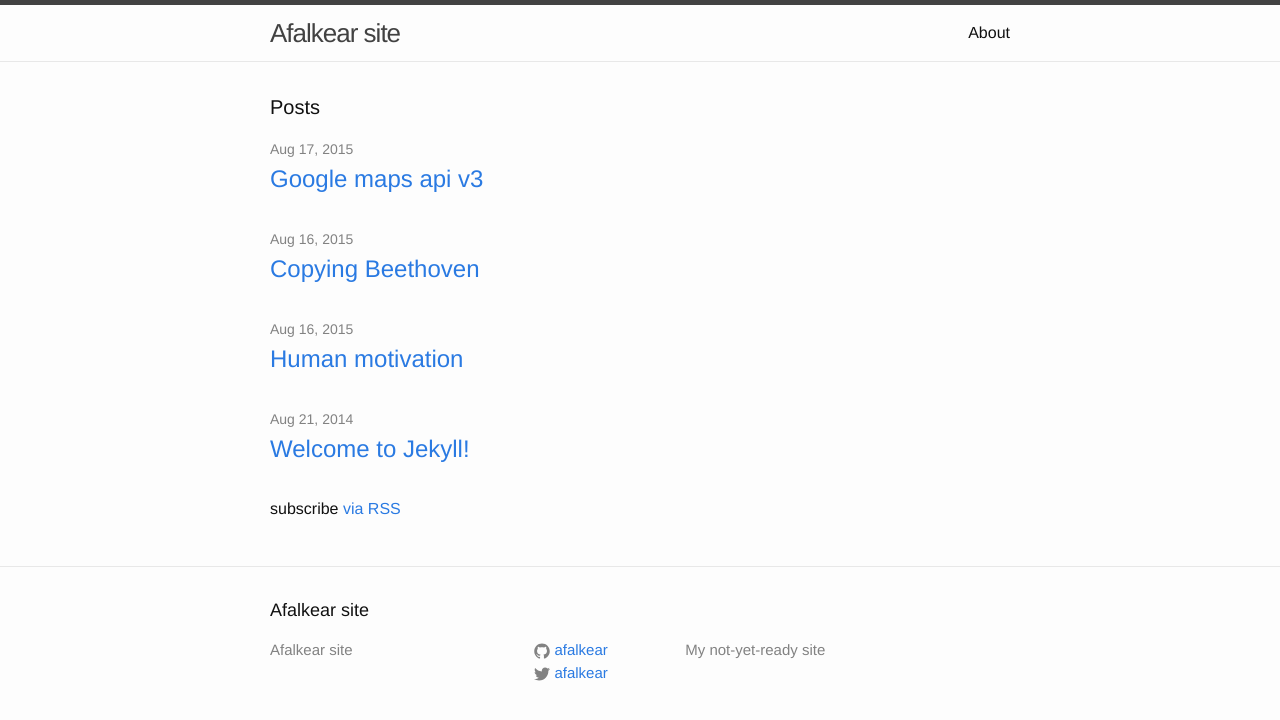
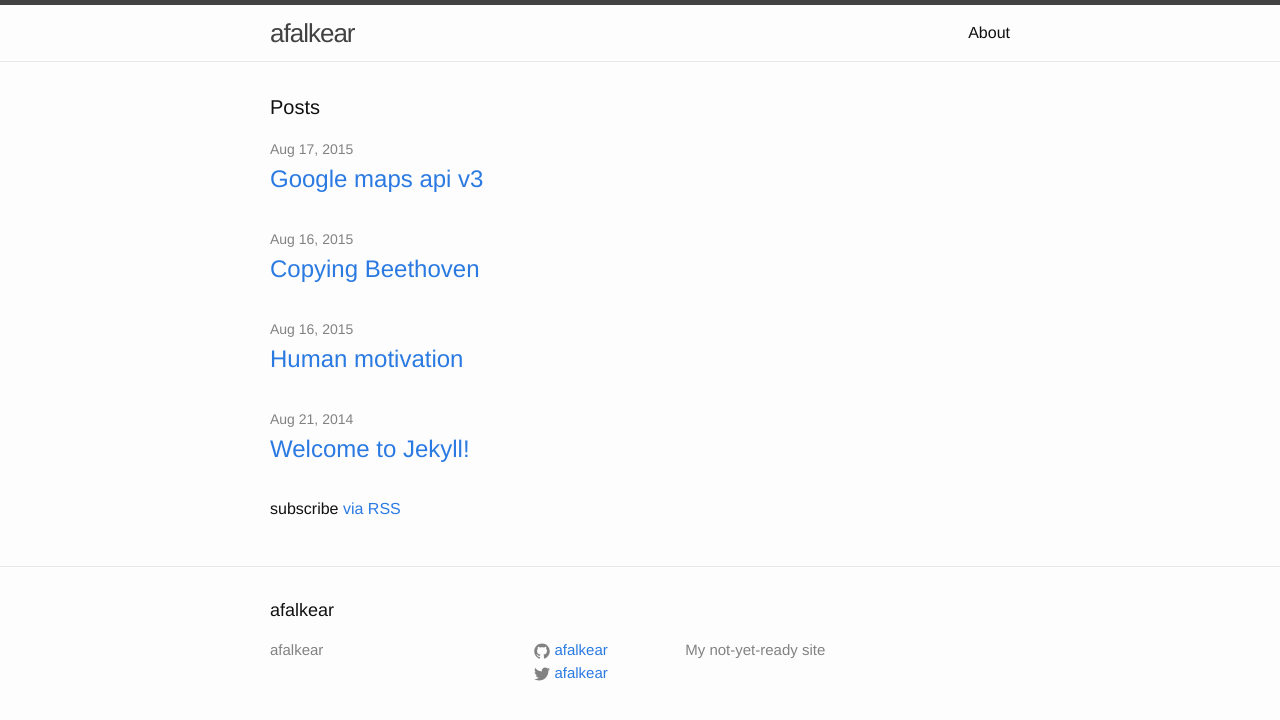
Before and after one commit to afalkear/afalkear.github.io, a Jekyll site: the page built from index.html, in a window 1280 px wide. Shown: the top 720 px of the page. Built offline with Jekyll 4.4.1, drawn with Linux system fonts in a browser that asks for light colours; Markdown is read by kramdown in place of the engine named in the settings.

```diff
--- a/_config.yml
+++ b/_config.yml
@@ -1,5 +1,5 @@
 # Site settings
-title: Afalkear site
+title: afalkear
 email: ""
 description: > # this means to ignore newlines until "baseurl:"
   My not-yet-ready site
@@ -9,4 +9,4 @@ twitter_username: afalkear
 github_username:  afalkear
 
 # Build settings
-markdown: kramdown
+markdown: markdown
```
